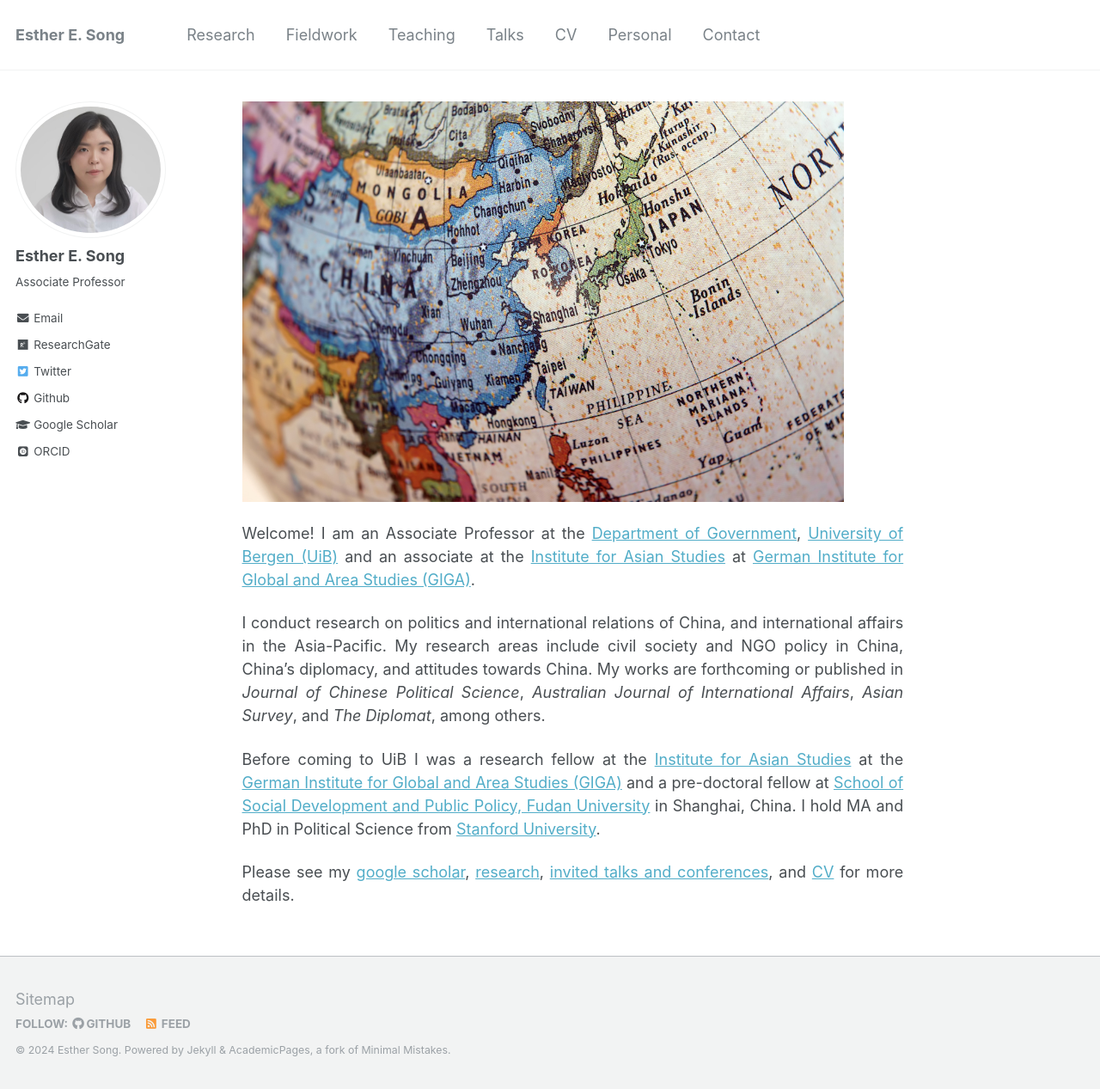
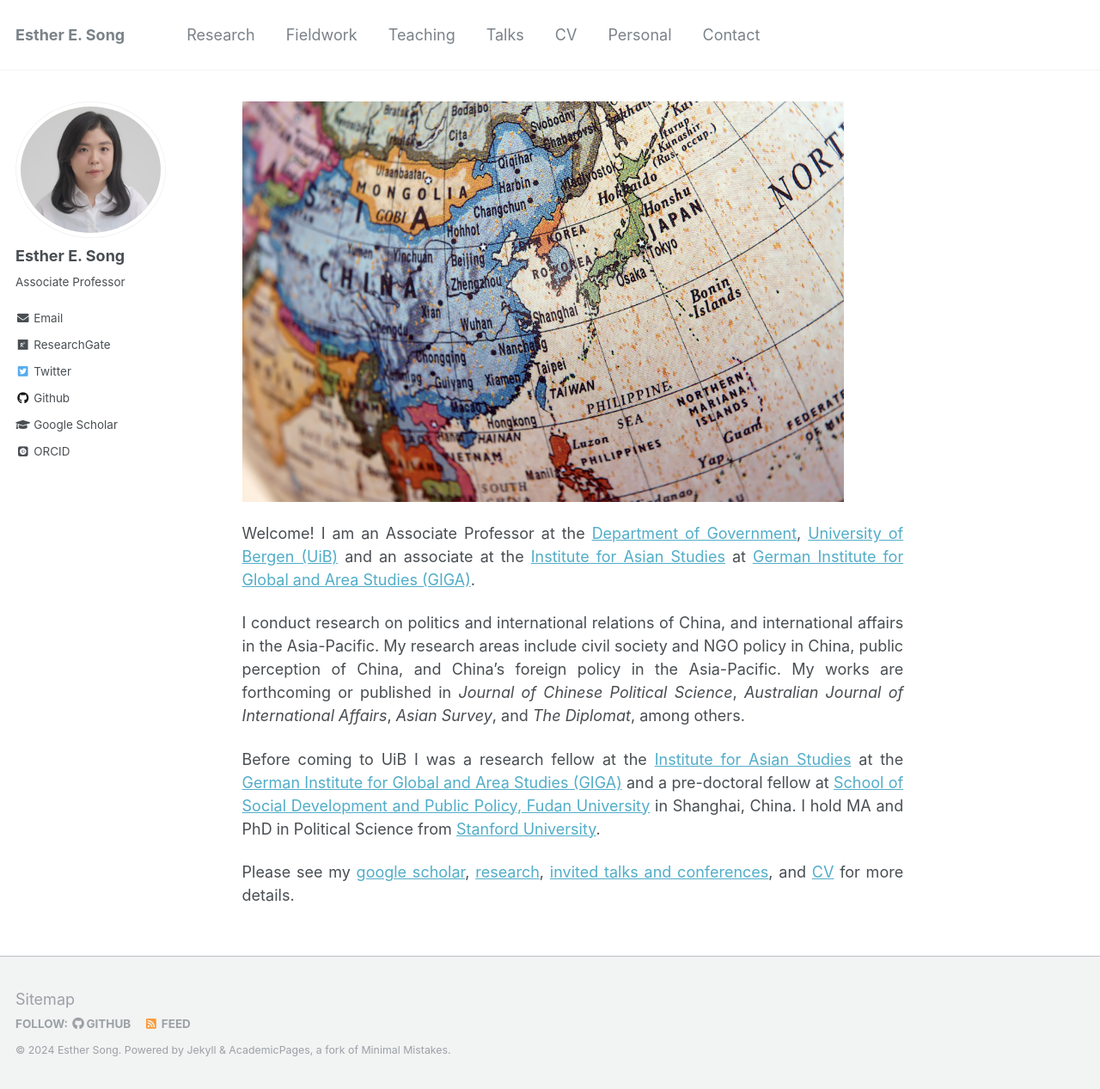
Before and after one commit to ehsong/ehsong.github.io, a Jekyll site: the page built from _pages/about.md, in a window 1280 px wide and 1267 px high. Shown: the whole window at 86% size. Built offline with Jekyll 4.4.1, drawn with Linux system fonts in a browser that asks for light colours; some web fonts are replaced.

Commit message:
Update about.md

```diff
--- a/_pages/about.md
+++ b/_pages/about.md
@@ -11,7 +11,7 @@ redirect_from:
 
 Welcome! I am an Associate Professor at the [Department of Government](https://www.uib.no/en/gov), [University of Bergen (UiB)](https://www.uib.no/en) and an associate at the [Institute for Asian Studies](https://www.giga-hamburg.de/en/institutes/giga-institute-for-asian-studies/) at [German Institute for Global and Area Studies (GIGA)](https://www.giga-hamburg.de/en/).
 
-I conduct research on politics and international relations of China, and international affairs in the Asia-Pacific. My research areas include civil society and NGO policy in China, China's diplomacy, and attitudes towards China. My works are forthcoming or published in *Journal of Chinese Political Science*, *Australian Journal of International Affairs*, *Asian Survey*, and *The Diplomat*, among others.
+I conduct research on politics and international relations of China, and international affairs in the Asia-Pacific. My research areas include civil society and NGO policy in China, public perception of China, and China's foreign policy in the Asia-Pacific. My works are forthcoming or published in *Journal of Chinese Political Science*, *Australian Journal of International Affairs*, *Asian Survey*, and *The Diplomat*, among others.
 
 Before coming to UiB I was a research fellow at the [Institute for Asian Studies](https://www.giga-hamburg.de/en/institutes/giga-institute-for-asian-studies/) at the [German Institute for Global and Area Studies (GIGA)](https://www.giga-hamburg.de/en/) and a pre-doctoral fellow at [School of Social Development and Public Policy, Fudan University](https://www.fudan.edu.cn/en/2019/0514/c295a96700/page.htm) in Shanghai, China. I hold MA and PhD in Political Science from [Stanford University](https://stanford.edu).
 
```
